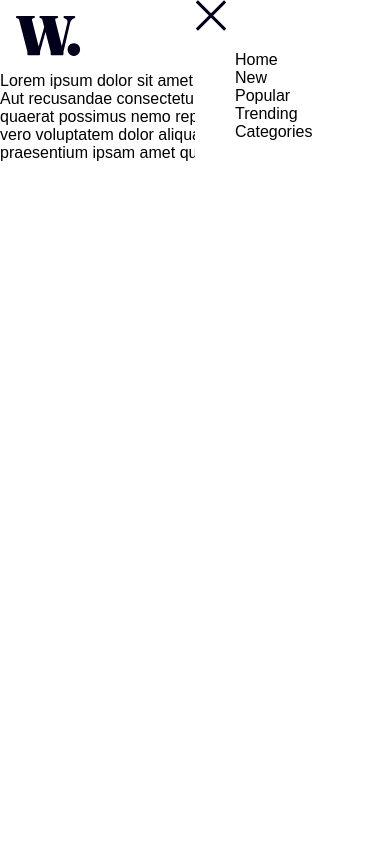
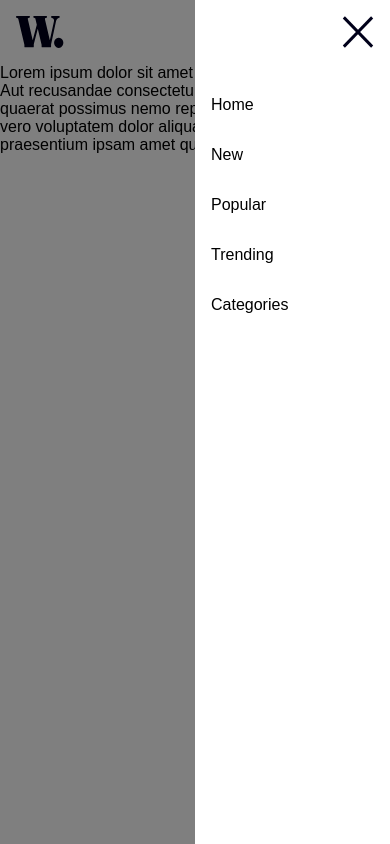
Before and after one commit to ReactJs-Library/Frontend-Mentor, a React (Vite) app in the folder APP4/news-homepage-main/: page / in a window 390 px wide. Both pictures are taken after a click on the picture 350 px from the left and 32 px from the top of the page. Built offline with nearby package versions, Linux system fonts and the light colour scheme.

Commit message:
added effects

```diff
--- a/APP4/news-homepage-main/src/Components/Navbar.jsx
+++ b/APP4/news-homepage-main/src/Components/Navbar.jsx
@@ -20,7 +20,6 @@ export const Navbar = () => {
             </ul>
         </nav>
         <nav className={showmobilenavbar ? `${styles.navmobilecommon} ${styles.navmobileon}` : `${styles.navmobilecommon} ${styles.navmobileoff}`}>
-
             <img src={close} alt='close' onClick={()=>{dontshowmenu(setShowMobileNavbar)}} className={styles.closebutton}></img>
             <ul className={styles.navmobilebar}>
                 <li>Home</li>
@@ -30,6 +29,9 @@ export const Navbar = () => {
                 <li>Categories</li>
             </ul>
         </nav>
+        <div className={showmobilenavbar ? `${styles.navmobileon_shadow}` : `${styles.navmobileoff_shadow}` } >
+
+        </div>
     </div>
   )
 }
--- a/APP4/news-homepage-main/src/Components/Navbar.module.css
+++ b/APP4/news-homepage-main/src/Components/Navbar.module.css
@@ -2,9 +2,7 @@
     display: flex;
     justify-content:space-between;
     box-sizing: border-box;
-}
-.logo{
-    padding: 1rem;
+
 }
 
 /* Desktop styles */
@@ -15,6 +13,7 @@
     .logo{
         height: 3rem;
         width: 5rem;
+        padding: 1rem;
     }
     .navbar{
         display: flex;
@@ -28,11 +27,21 @@
     .navmobilecommon{
         display: none;
     }
+    .navmobileon_shadow{
+        display: none;
+    }
+    .navmobileoff_shadow{
+        display: none;
+    }
 }
 
 /************** mobile styles ***************/
 @media only screen and (max-width: 767px) {
-
+    .logo{
+        height: 2rem;
+        width: 3rem;
+        padding: 1rem;
+    }
     .navdesktop{
     display: none;
     }
@@ -49,6 +58,9 @@
         right:0;
         background-color: white;
         z-index: 2;
+        display: flex;
+        flex-direction: column;
+        box-sizing: border-box;
     }
     .navmobileoff{
         visibility:hidden;
@@ -60,11 +72,40 @@
         opacity: 1;
         transition: visibility 0.5s, opacity 0.5s linear;
     }
-    .closebutton:active{
-        background-color: red;
+    .closebutton{
+        height: 2rem;
+        width: 2rem;
+        padding-left: 2rem;
+        align-self: flex-end;
+        padding: 1rem;
     }
 
+   .navmobileon_shadow{
+    position: absolute;
+    background-color: black;
+    height: 100%;
+    width: 100%;
+    opacity: 0.5;
+    transition: visibility 0.5s, opacity 0.5s linear;
+   }
+   .navmobileoff_shadow{
+    position: absolute;
+    background-color: black;
+    height: 100%;
+    width: 100%;
+    opacity: 0;
+
+    visibility: hidden;
+    transition: visibility 0.5s, opacity 0.5s linear;
+   }
+
    .navmobilebar{
+    align-self: flex-start;
     list-style-type: none;
+
+    padding: 0;
+   }
+   .navmobilebar>li{
+    padding: 1rem;
    }
 }
```
